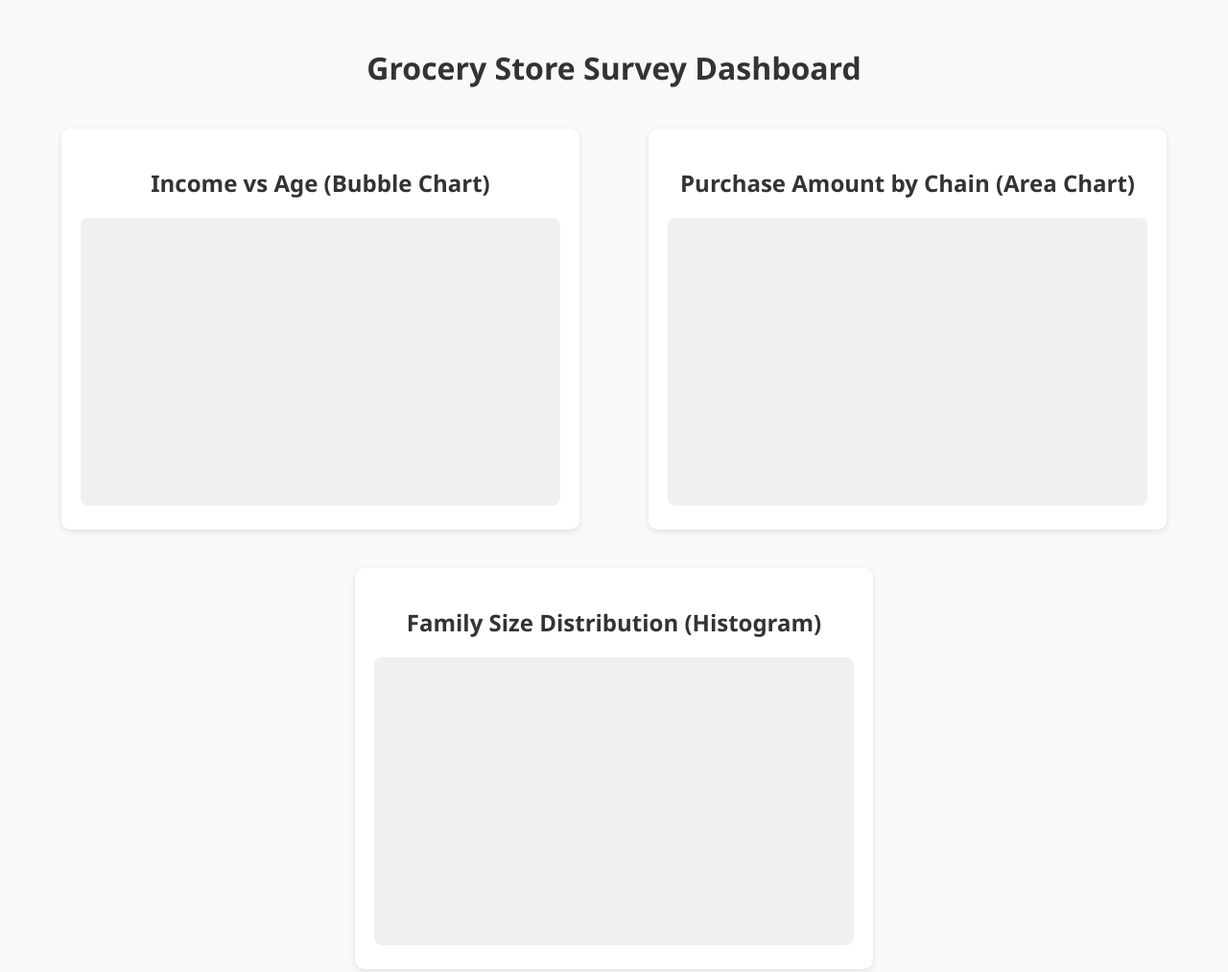
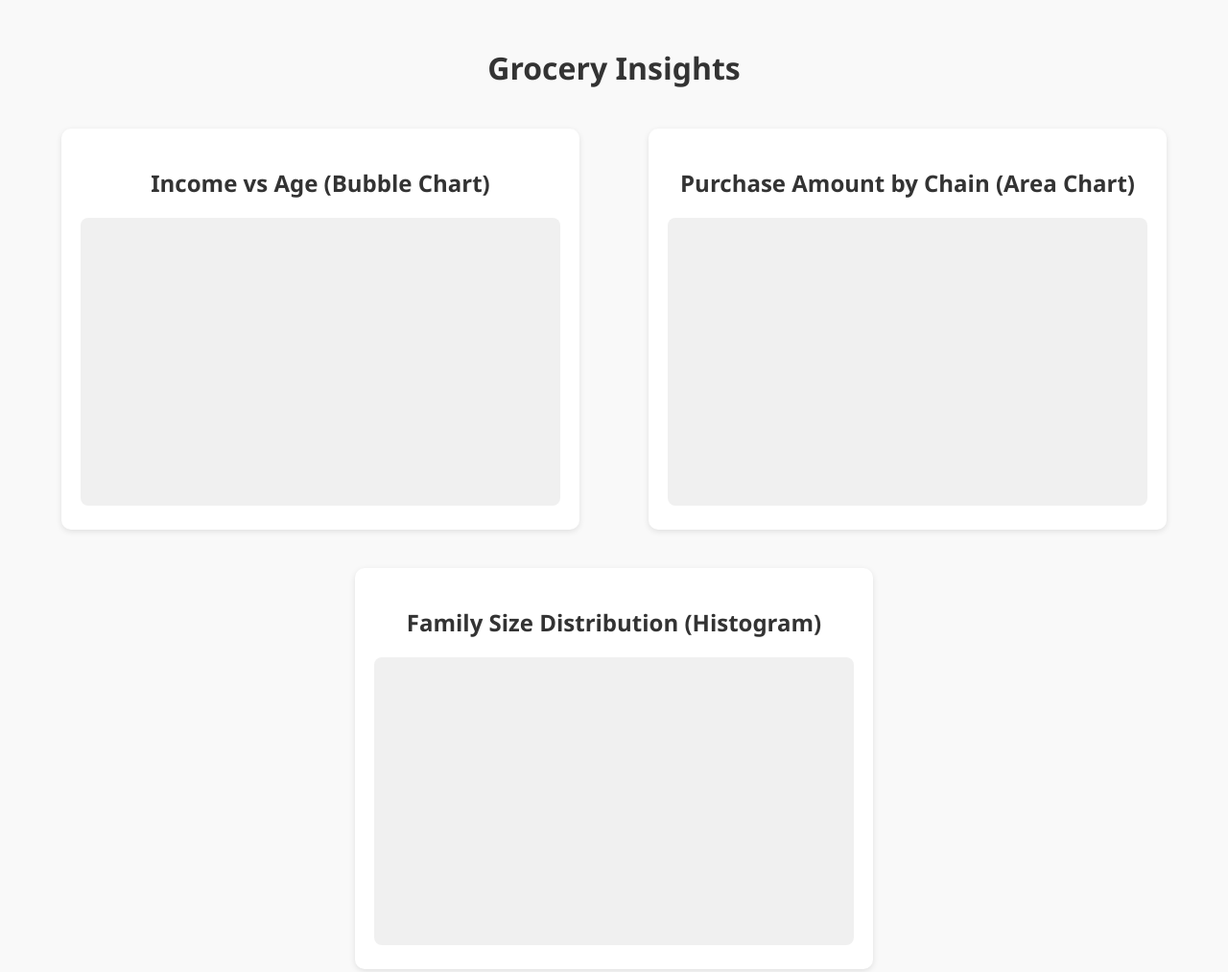
Before and after one commit to Abhi15090311/iv.., a plain HTML site: page index.html in a window 1280 px wide. Shown: the whole page at 96% size. Drawn offline with nearby package versions, Linux system fonts and the light colour scheme; no server answers.

Commit message:
Update index.html

```diff
--- a/index.html
+++ b/index.html
@@ -2,7 +2,7 @@
 <html lang="en">
 <head>
   <meta charset="UTF-8">
-  <title>Grocery Store Survey Dashboard</title>
+  <title>Grocery Insights</title>
   <script src="https://d3js.org/d3.v7.min.js"></script>
   <style>
     body {
@@ -45,7 +45,7 @@
 </head>
 <body>
 
-  <h1>Grocery Store Survey Dashboard</h1>
+  <h1>Grocery Insights</h1>
 
   <div class="chart-container">
     <div class="chart" id="bubbleChart">
```
